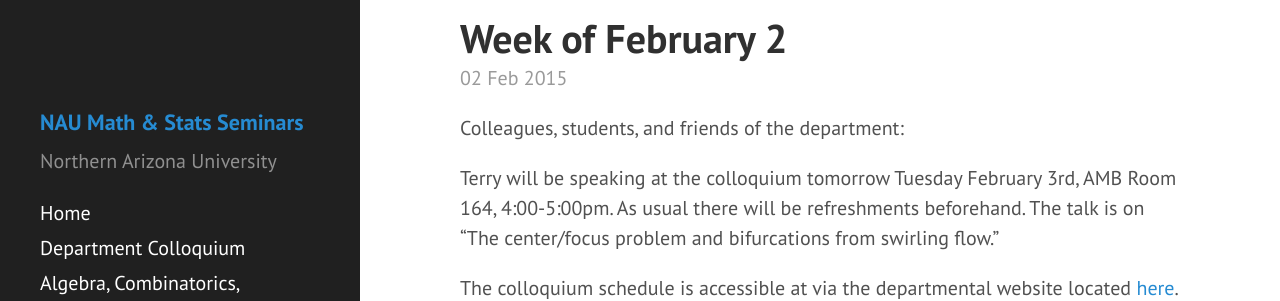
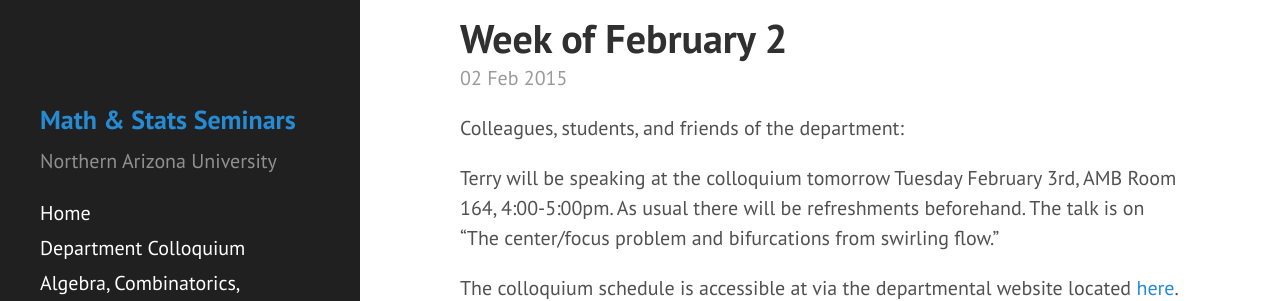
Before and after one commit to NAUMathStat/seminars, a Jekyll site: the page built from index.html, in a window 1280 px wide. Shown: the part 154-455 px from the top of the page. Built offline with Jekyll 4.4.1, drawn with Linux system fonts in a browser that asks for light colours; Markdown is read by kramdown in place of the engine named in the settings; the list of posts is cut into pages by our own code.

Commit message:
Tinkering

```diff
--- a/_config.yml
+++ b/_config.yml
@@ -13,7 +13,7 @@ relative_permalinks: true
 # Setup
 title:               Mathematics & Statistics Seminars
 tagline:             'Northern Arizona University'
-description:         'NAU Math & Stats Seminars'
+description:         'Math & Stats Seminars'
 url:                 'http://NAUMathStat.github.io'
 baseurl:             '/seminars'
 paginate:            10
--- a/public/css/hyde.css
+++ b/public/css/hyde.css
@@ -79,12 +79,12 @@ html {
 .sidebar-about h1 {
   color: #268bd2;
   margin-top: 0;
-  font-size: 1.1rem;
+  font-size: 1.3rem;
 }
 .sidebar-about h2 {
   margin-top: 0;
   color: #9a9a9a;
-  font-size: 1.1rem;
+  font-size: 1.2rem;
 }
 
 /* Sidebar nav */
```
